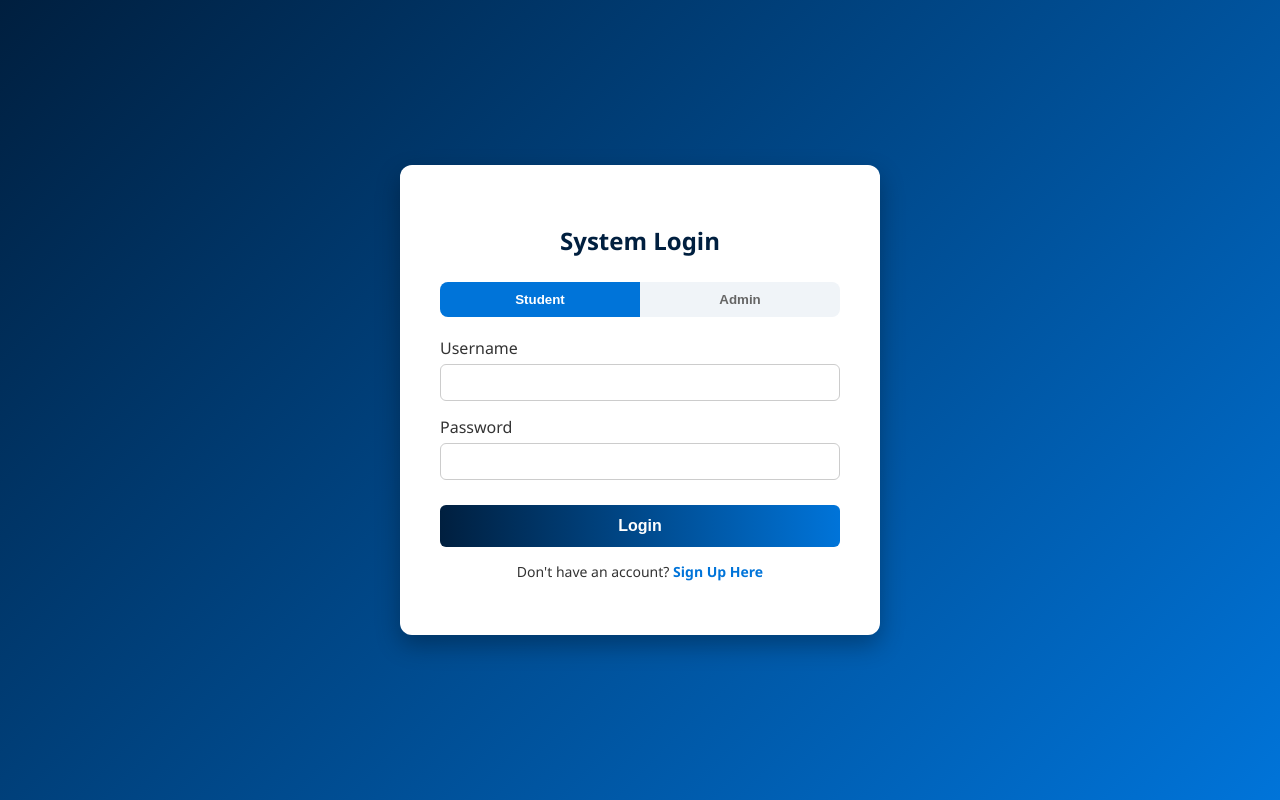
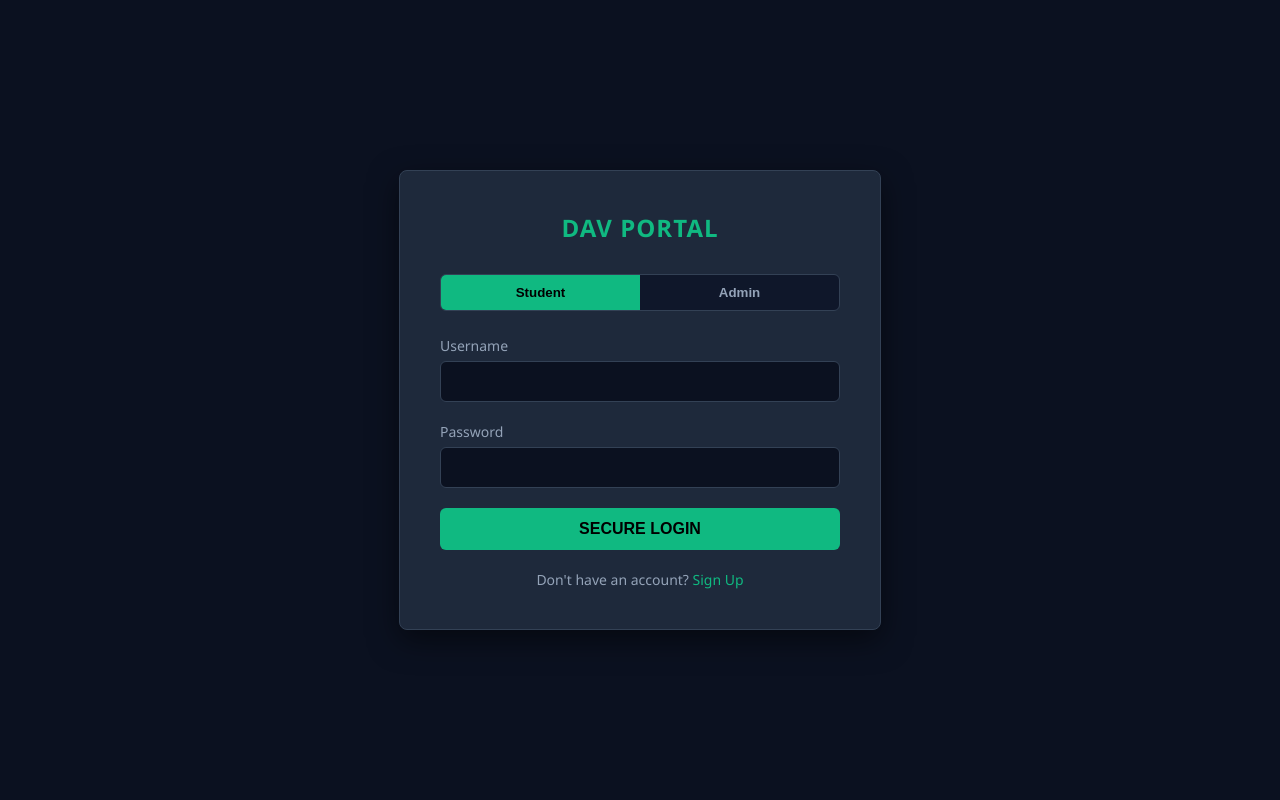
Before and after one commit to aryanMax/DAV-Complaint-Management-System, a Django app: page /login/ in a window 1280 px wide. Run offline with Django 5.2, Linux system fonts and the light colour scheme.

Commit message:
Revamp login.html with new design and styles
Updated the login page with a new design and improved styles.

```diff
--- a/complaints/templates/login.html
+++ b/complaints/templates/login.html
@@ -3,60 +3,68 @@
 <html lang="en">
 <head>
     <meta charset="UTF-8">
-    <title>DAV College Complaint Management - Login</title>
-    <link rel="stylesheet" href="{% static 'css/style.css' %}">
+    <title>Login - DAV Portal</title>
+    <style>
+        body { font-family: 'Segoe UI', sans-serif; background-color: #0b1120; min-height: 100vh; display: flex; justify-content: center; align-items: center; margin: 0; color: #f8fafc; }
+        .auth-card { background: #1e293b; padding: 40px; border-radius: 8px; border: 1px solid #334155; width: 100%; max-width: 400px; box-shadow: 0 10px 30px rgba(0,0,0,0.5); }
+        .brand { color: #10b981; font-size: 24px; font-weight: bold; text-align: center; margin-bottom: 30px; letter-spacing: 1px;}
+
+        .toggle-container { display: flex; background: #0f172a; border-radius: 6px; margin-bottom: 25px; border: 1px solid #334155; overflow: hidden; }
+        .toggle-btn { flex: 1; padding: 10px; border: none; background: transparent; color: #94a3b8; cursor: pointer; font-weight: bold; transition: 0.2s; }
+        .toggle-btn.active { background: #10b981; color: #000; }
+
+        label { display: block; margin-bottom: 6px; color: #94a3b8; font-size: 14px; }
+        input { width: 100%; padding: 12px; background: #0b1120; border: 1px solid #334155; color: white; border-radius: 6px; margin-bottom: 20px; box-sizing: border-box; }
+        input:focus { outline: none; border-color: #10b981; }
+
+        .btn { width: 100%; padding: 12px; background: #10b981; color: #000; border: none; border-radius: 6px; font-weight: bold; font-size: 16px; cursor: pointer; transition: 0.2s; }
+        .btn:hover { background: #059669; }
+
+        .link { display: block; text-align: center; margin-top: 20px; color: #94a3b8; font-size: 14px; text-decoration: none; }
+        .link span { color: #10b981; }
+
+        .error-msg { background: rgba(239, 68, 68, 0.1); color: #fca5a5; border: 1px solid rgba(239, 68, 68, 0.3); padding: 10px; border-radius: 6px; margin-bottom: 20px; font-size: 14px; text-align: center;}
+    </style>
 </head>
 <body>
-    <div class="auth-container">
-        <h2>System Login</h2>
+    <div class="auth-card">
+        <div class="brand">DAV PORTAL</div>
+
         <div class="toggle-container">
             <button id="student-btn" class="toggle-btn active" onclick="switchTab('student')">Student</button>
             <button id="admin-btn" class="toggle-btn" onclick="switchTab('admin')">Admin</button>
         </div>
 
         {% if messages %}
-            <ul class="messages">
-                {% for message in messages %}
-                    <li{% if message.tags %} class="{{ message.tags }}"{% endif %}>{{ message }}</li>
-                {% endfor %}
-            </ul>
+            {% for message in messages %}
+                <div class="error-msg">{{ message }}</div>
+            {% endfor %}
         {% endif %}
 
         <form method="POST" action="{% url 'login' %}">
             {% csrf_token %}
             <input type="hidden" id="login_type" name="login_type" value="student">
 
-            <div class="input-group">
-                <label for="username">Username</label>
-                <input type="text" id="username" name="username" required>
-            </div>
+            <label>Username</label>
+            <input type="text" name="username" required autocomplete="off">
 
-            <div class="input-group">
-                <label for="password">Password</label>
-                <input type="password" id="password" name="password" required>
-            </div>
+            <label>Password</label>
+            <input type="password" name="password" required>
 
-            <button type="submit" class="submit-btn">Login</button>
+            <button type="submit" class="btn">SECURE LOGIN</button>
         </form>
-        <p class="signup-link" id="signup-prompt">Don't have an account? <a href="{% url 'signup' %}">Sign Up Here</a></p>
+
+        <a href="{% url 'signup' %}" class="link" id="signup-prompt">Don't have an account? <span>Sign Up</span></a>
     </div>
 
     <script>
         function switchTab(role) {
             document.getElementById('login_type').value = role;
-
-            // UI Toggle
             document.getElementById('student-btn').classList.remove('active');
             document.getElementById('admin-btn').classList.remove('active');
             document.getElementById(role + '-btn').classList.add('active');
 
-            // Hide signup prompt if admin is selected
-            const signupPrompt = document.getElementById('signup-prompt');
-            if(role === 'admin') {
-                signupPrompt.style.display = 'none';
-            } else {
-                signupPrompt.style.display = 'block';
-            }
+            document.getElementById('signup-prompt').style.display = (role === 'admin') ? 'none' : 'block';
         }
     </script>
 </body>
```
